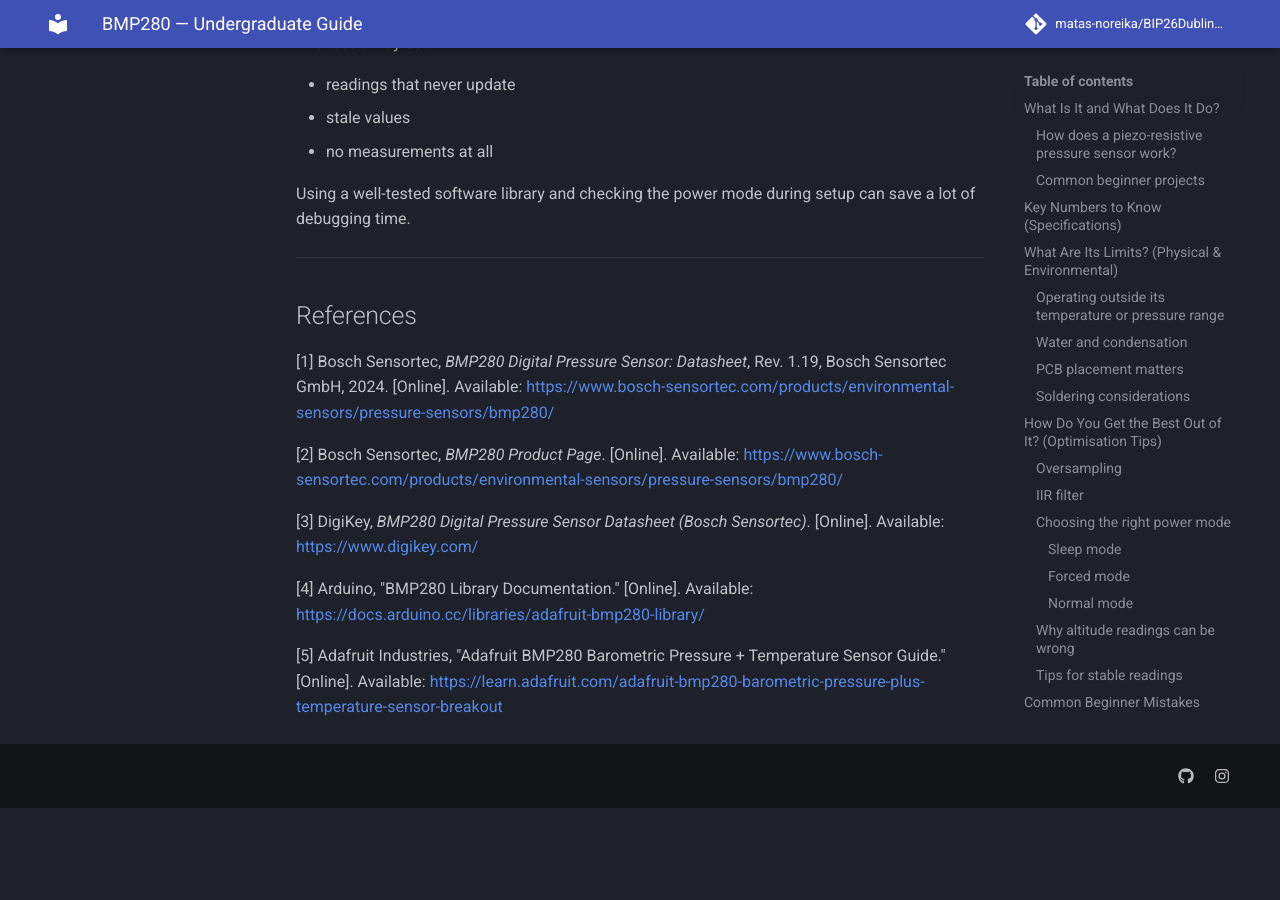
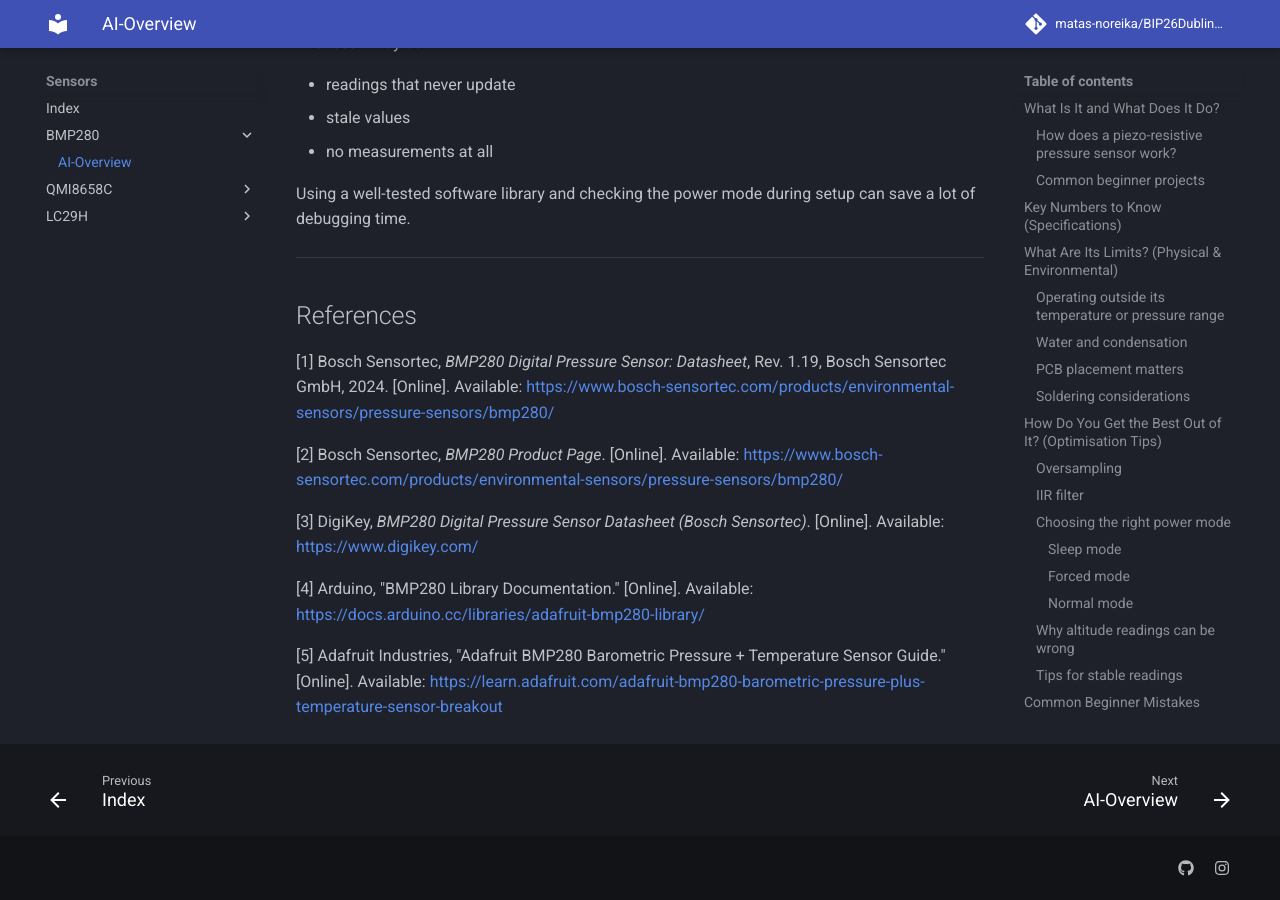
Before and after one commit to matas-noreika/BIP26Dublin-personal, an MkDocs documentation site: the page built from docs/sensors/bmp280/bmp280-ai-overview.md, in a window 1280 px wide and 900 px high, scrolled down 7293 px. Built offline with MkDocs 1.6.1 and Material for MkDocs 9.7.7, drawn with Linux system fonts in a browser that asks for light colours; comment, search, counter and statistics services are not loaded; before the commit the page ends 8101 px from its top, so only the background shows below that.

Commit message:
experimenting with navigation file structure

```diff
--- a/mkdocs.yml
+++ b/mkdocs.yml
@@ -12,15 +12,16 @@
 
 # Navigation Setup
 nav:
-  - Home: index.md
+  - index.md
   - Blog:
     - blog/index.md
   - Setup:
     - ArduinoIDE: setup/arduino-ide.md
     - Git-Basics: setup/git-basics.md
   - Sensors:
+    - sensors/index.md
     - BMP280:
-      - AI-Overview: sensors/BMP280/bmp280-ai-overview.md
+      - AI-Overview: sensors/bmp280/bmp280-ai-overview.md
     - QMI8658C:
       - AI-Overview: sensors/qmi8658c/qmi8658c-ai-overview.md
     - LC29H:
```
Also changed, not shown: docs/sensors/index.md (added).
